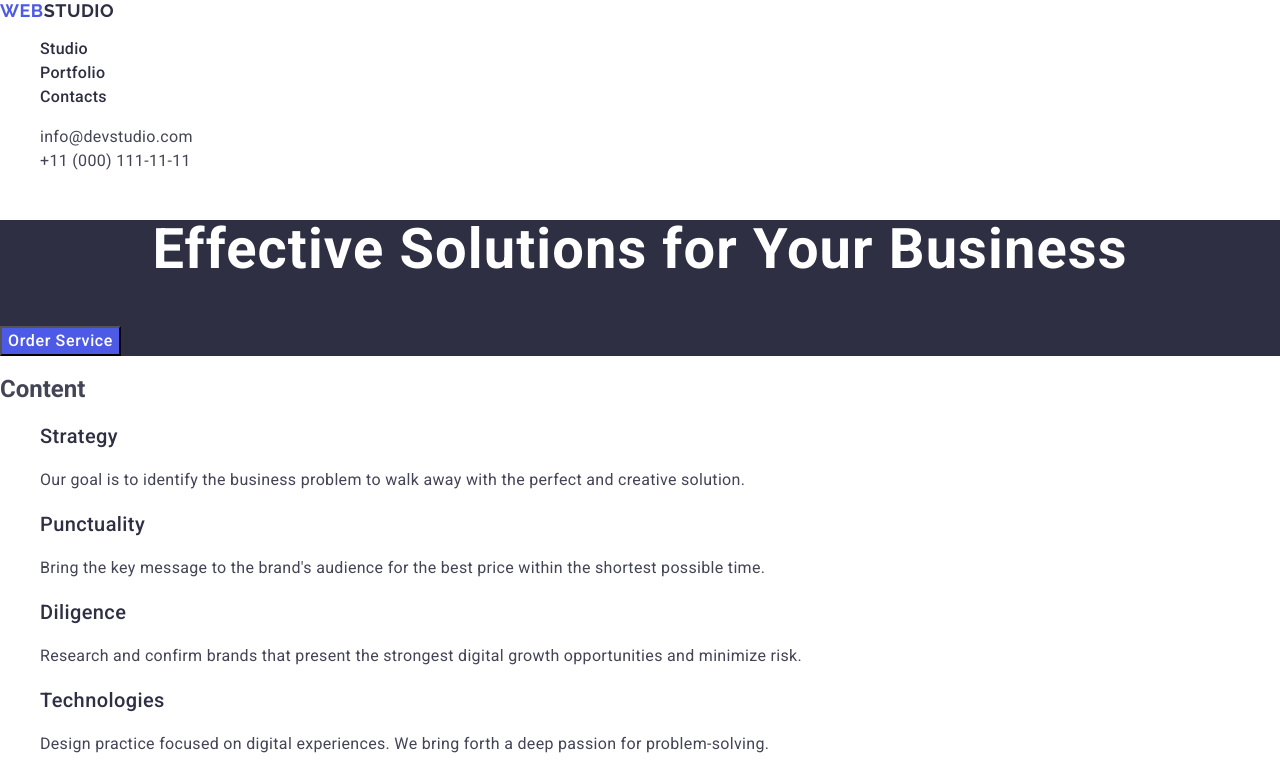
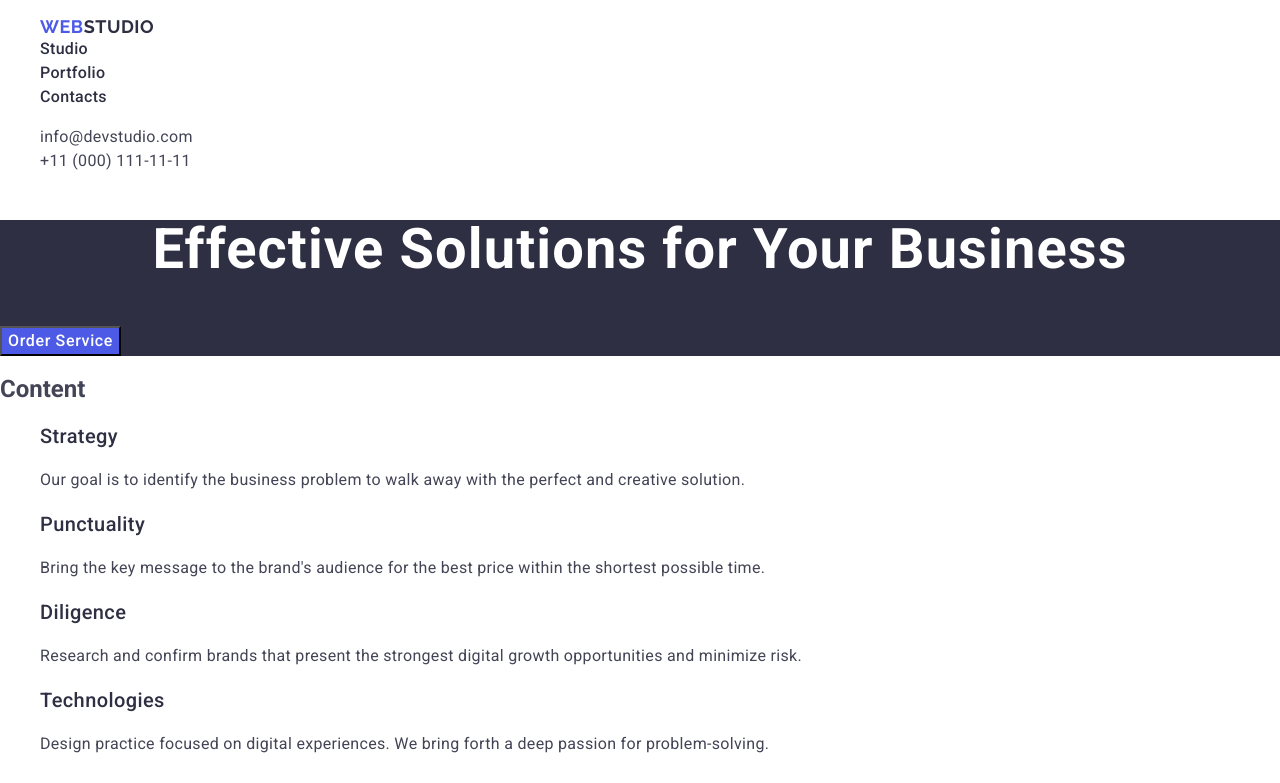
Before and after one commit to VladSmetana/goit-markup-hw-02, a website: page index.html in a window 1280 px wide. Shown: the top 783 px of the page. Drawn offline with nearby package versions, Linux system fonts and the light colour scheme.

Commit message:
add styles

```diff
--- a/index.html
+++ b/index.html
@@ -12,9 +12,9 @@
 <body>
 <header>
     <nav>
-        <a href="./index.html" class="logo">Web<span class="logo-part-1">Studio</span>
-        </a>
         <ul>
+       <li class="information-list"> <a href="./index.html" class="logo">Web<span class="logo-part-1">Studio</span>
+        </a></li>
             <li class="information-list"><a href="" class="information">Studio</a></li>
             <li class="information-list"><a href="" class="information">Portfolio</a></li>
             <li class="information-list"><a href="" class="information">Contacts</a></li>
```
